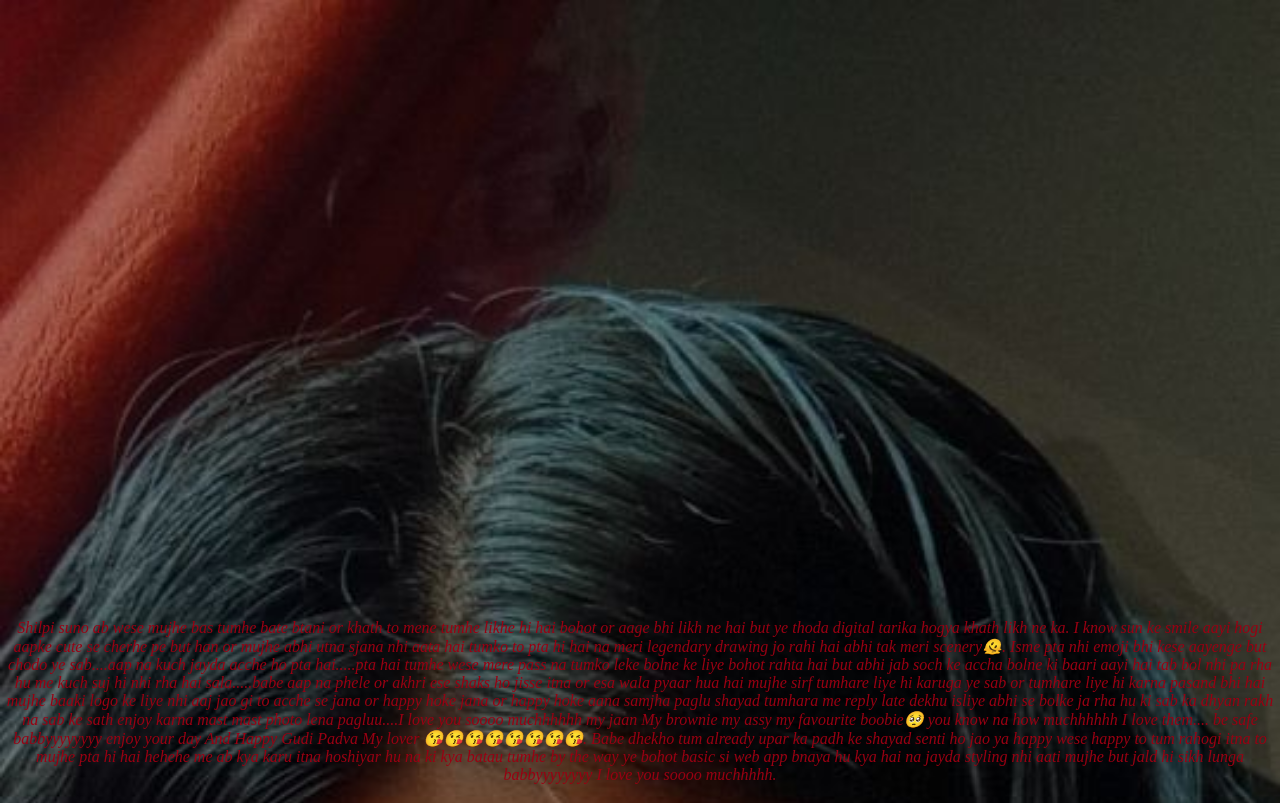
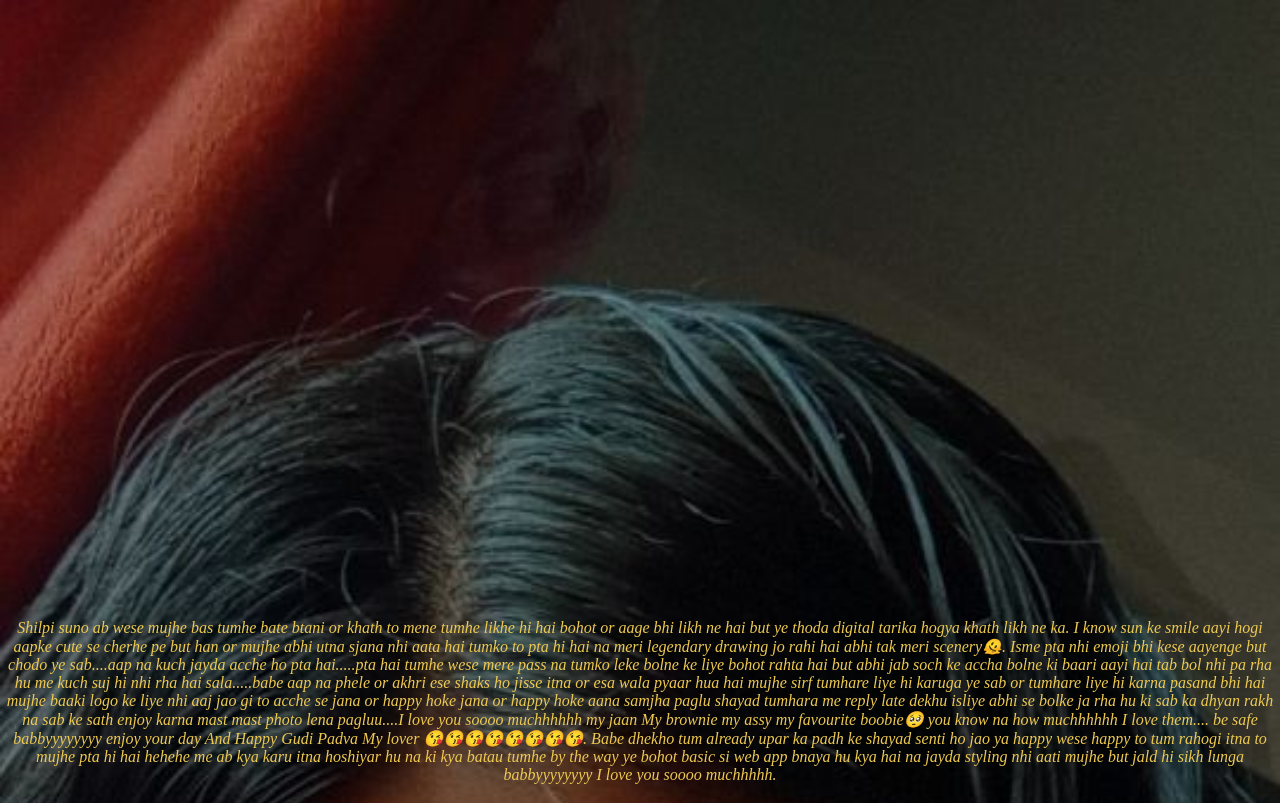
Before and after one commit to AyushThk/t, a plain HTML site: page index.html in a window 1280 px wide. Shown: the top 803 px of the page. Drawn offline with Linux system fonts and the light colour scheme.

Commit message:
Update styles.css

```diff
--- a/styles.css
+++ b/styles.css
@@ -38,5 +38,5 @@ footer {
     text-align: center; /* Center-align text within the footer */
 }
 p{
-    color: #990012;
+    color: #edc952;
 }
```
